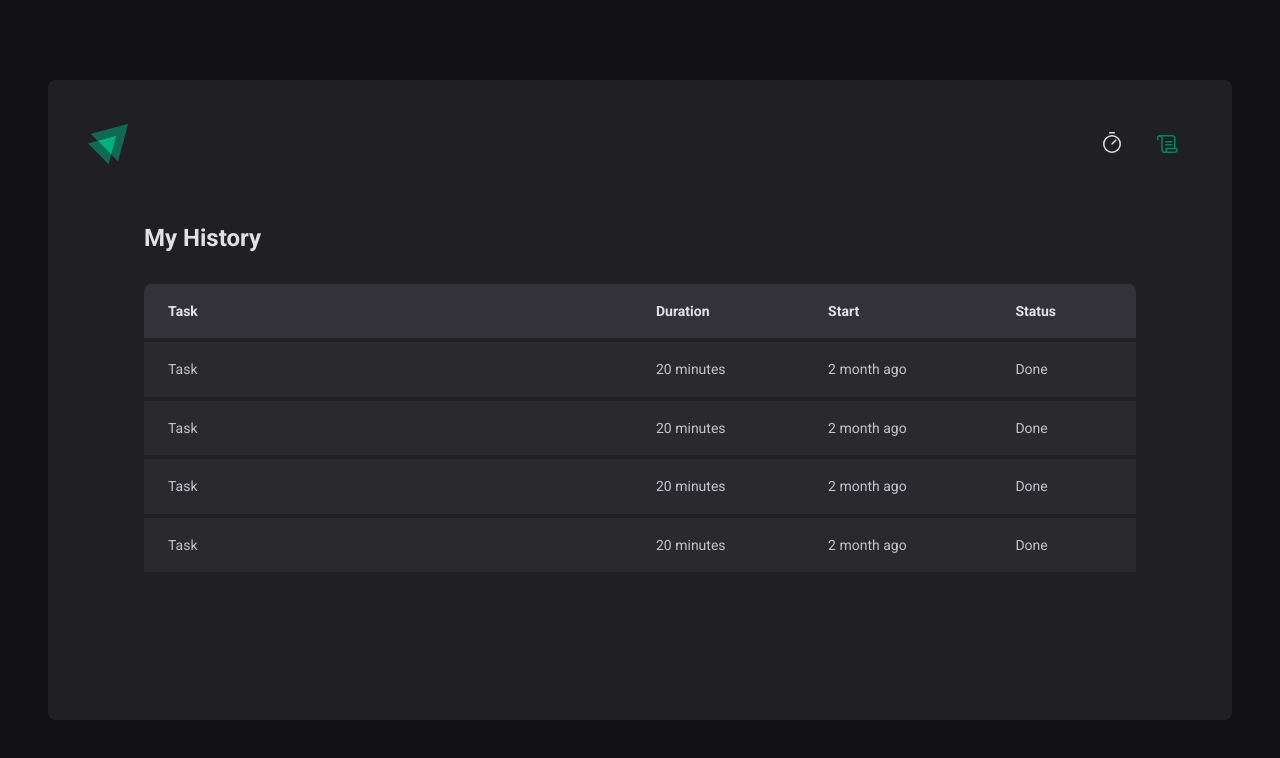
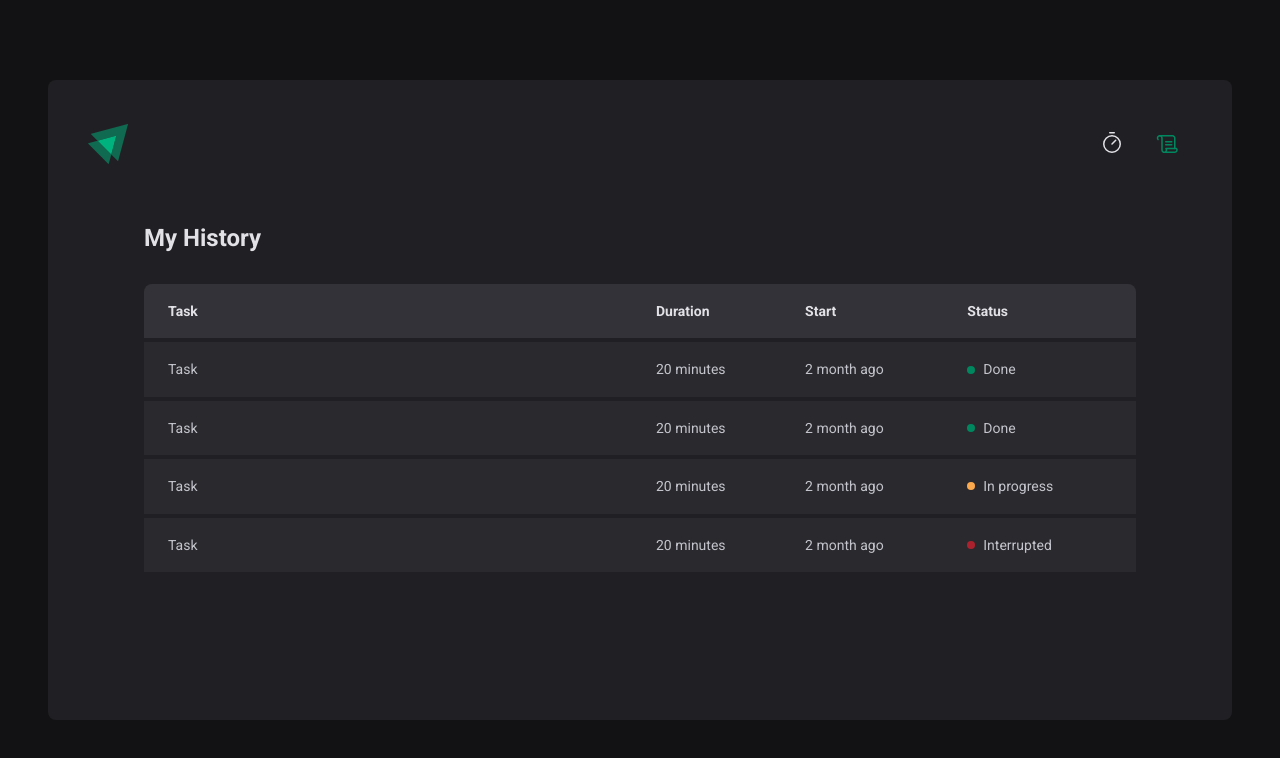
Before and after one commit to vessoni/Pomodoro, a React (Vite) app: page /history in a window 1280 px wide. Shown: the top 758 px of the page. Built offline with nearby package versions, Linux system fonts and the light colour scheme.

Commit message:
Create status

```diff
--- a/src/pages/History/index.tsx
+++ b/src/pages/History/index.tsx
@@ -1,4 +1,4 @@
-import { HistoryContainer, HistoryList } from './styles';
+import { HistoryContainer, HistoryList, Status } from './styles';
 
 export function History() {
   return (
@@ -20,25 +20,33 @@ export function History() {
               <td>Task</td>
               <td>20 minutes</td>
               <td>2 month ago</td>
-              <td>Done</td>
+              <td>
+                <Status statusColor='green'>Done</Status>
+              </td>
             </tr>
             <tr>
               <td>Task</td>
               <td>20 minutes</td>
               <td>2 month ago</td>
-              <td>Done</td>
+              <td>
+                <Status statusColor='green'>Done</Status>
+              </td>
             </tr>
             <tr>
               <td>Task</td>
               <td>20 minutes</td>
               <td>2 month ago</td>
-              <td>Done</td>
+              <td>
+                <Status statusColor='yellow'>In progress</Status>
+              </td>
             </tr>
             <tr>
               <td>Task</td>
               <td>20 minutes</td>
               <td>2 month ago</td>
-              <td>Done</td>
+              <td>
+                <Status statusColor='red'>Interrupted</Status>
+              </td>
             </tr>
           </tbody>
         </table>
--- a/src/pages/History/styles.ts
+++ b/src/pages/History/styles.ts
@@ -58,3 +58,27 @@ export const HistoryList = styled.div`
     }
   }
 `;
+
+const STATUS_COLOURS = {
+  yellow: 'yellow-500',
+  green: 'green-500',
+  red: 'red-500',
+} as const;
+
+interface StatusProps {
+  statusColor: keyof typeof STATUS_COLOURS;
+}
+
+export const Status = styled.span<StatusProps>`
+  display: flex;
+  align-items: center;
+  gap: 0.5rem;
+
+  &::before {
+    content: '';
+    width: 0.5rem;
+    height: 0.5rem;
+    border-radius: 99999px;
+    background: ${(props) => props.theme[STATUS_COLOURS[props.statusColor]]};
+  }
+`;
```
